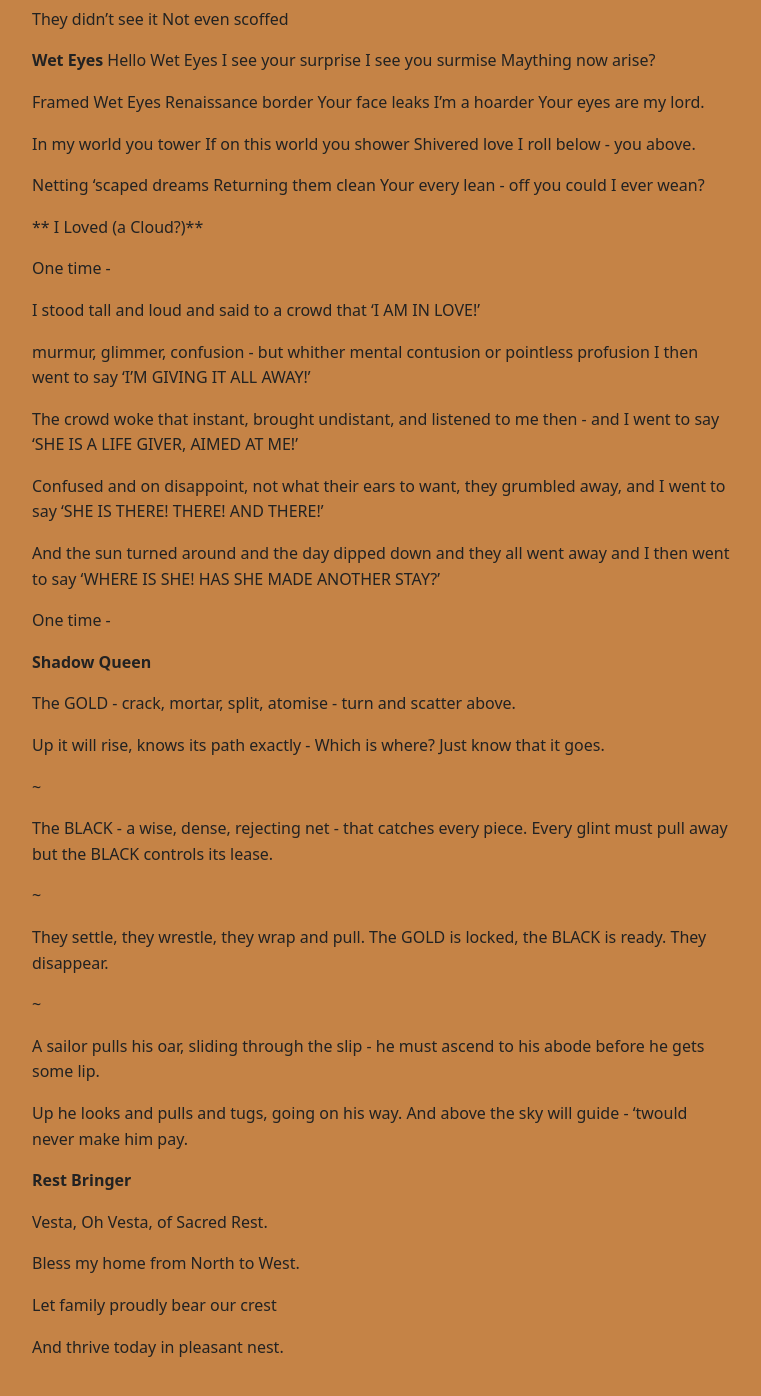
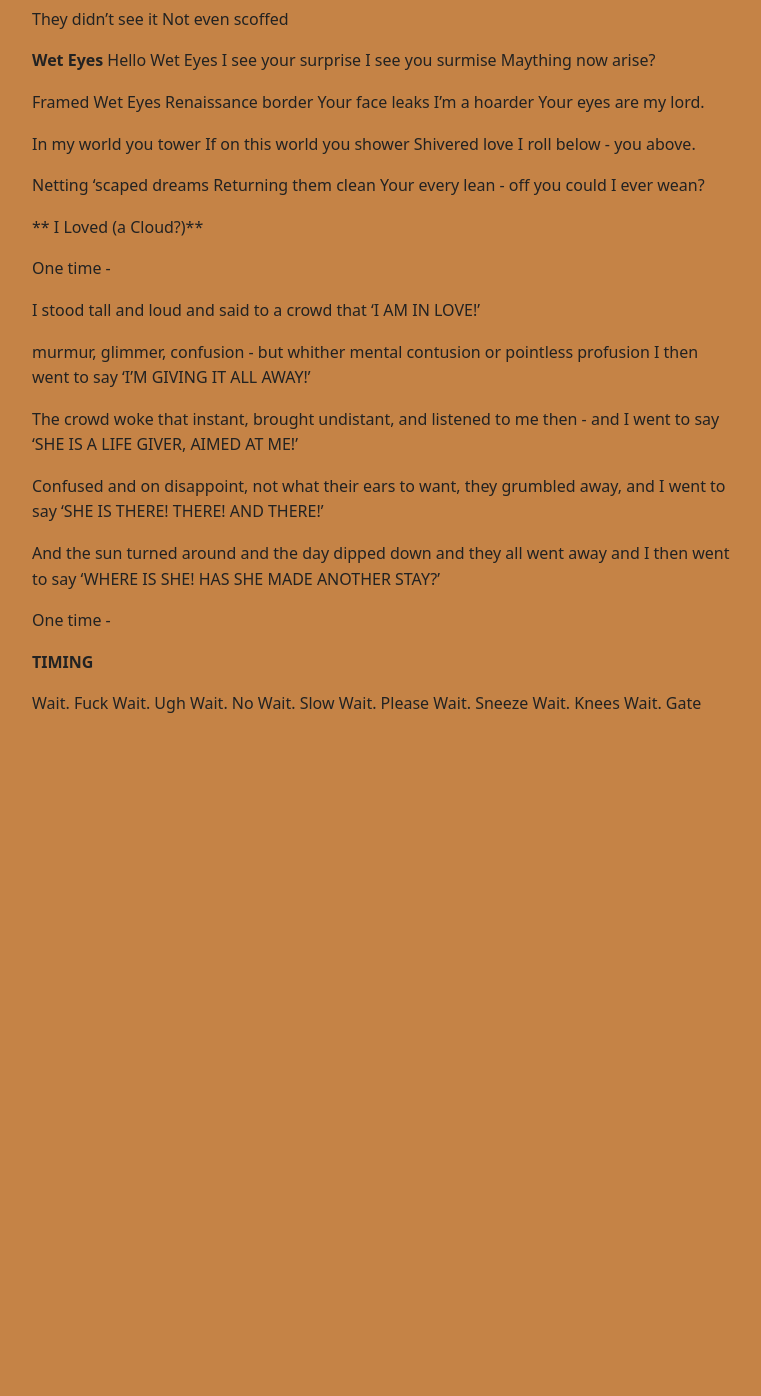
Before and after one commit to colour-unimog/eleutherial, a Jekyll site: the page built from _posts/2025-08-20-early-poems.md, in a window 1280 px wide and 1400 px high, scrolled down 7850 px. Shown: the top 1396 px of the window, without its empty margins (258-1019 px from the left). Built offline with Jekyll 4.4.1, drawn with Linux system fonts in a browser that asks for light colours; after the commit the page ends 8607 px from its top, so only the background shows below that.

Commit message:
Update 2025-08-20-early-poems.md

```diff
--- a/_posts/2025-08-20-early-poems.md
+++ b/_posts/2025-08-20-early-poems.md
@@ -694,7 +694,6 @@ could I ever wean?
 
 ** I Loved (a Cloud?)**
 
-
 One time -
 
 I stood tall and loud and said to a crowd
@@ -716,65 +715,21 @@ And the sun turned around and the day dipped down and they all went away and I t
 One time -
 
 
+**TIMING**
 
-
-
-
-
-
-
-**Shadow Queen**
-<br>
-
-The GOLD - crack, mortar, split, atomise -
-turn and scatter above.
-
-Up it will rise, knows its path exactly -
-Which is where?
-Just know that it goes.
-<br>
-
-~ <br>
-
-The BLACK - a wise, dense, rejecting net -
-that catches every piece.
-Every glint must pull away but the BLACK controls its lease.
-<br>
-
-~ <br>
-
-They settle, they wrestle, they wrap and pull.
-The GOLD is locked, the BLACK is ready.
-They disappear.
-<br>
-
-~ <br>
-
-A sailor pulls his oar, sliding through the slip -
-he must ascend to his abode
-before he gets some lip.
-
-Up he looks and pulls and tugs,
-going on his way.
-And above the sky will guide -
-'twould never make him pay.
-
-
-
-
-
-
-**Rest Bringer**
-
-Vesta, Oh Vesta,
-of Sacred Rest.
-
-Bless my home
-from North
-to West.
-
-Let family proudly
-bear our crest
-
-And thrive today in
-pleasant nest.
+Wait.
+Fuck
+Wait.
+Ugh
+Wait.
+No
+Wait.
+Slow
+Wait.
+Please
+Wait.
+Sneeze
+Wait.
+Knees
+Wait.
+Gate
```
